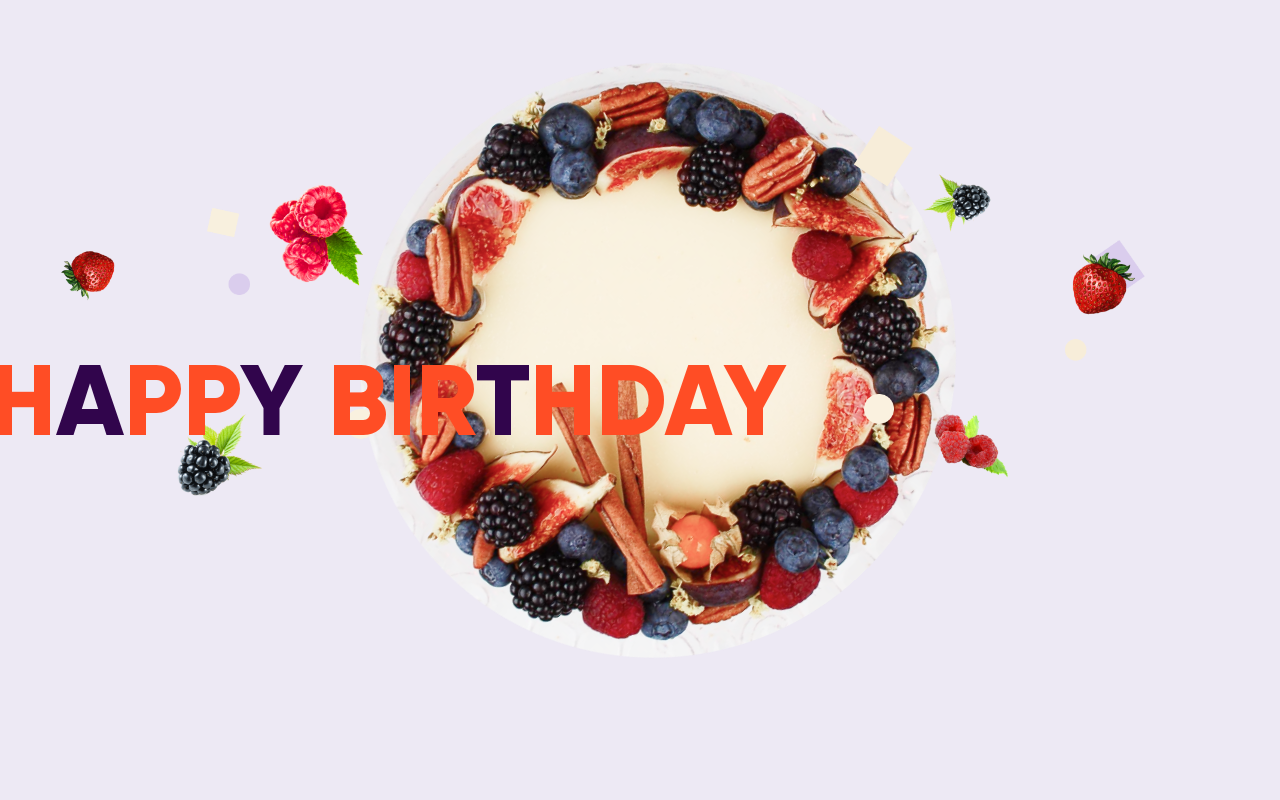
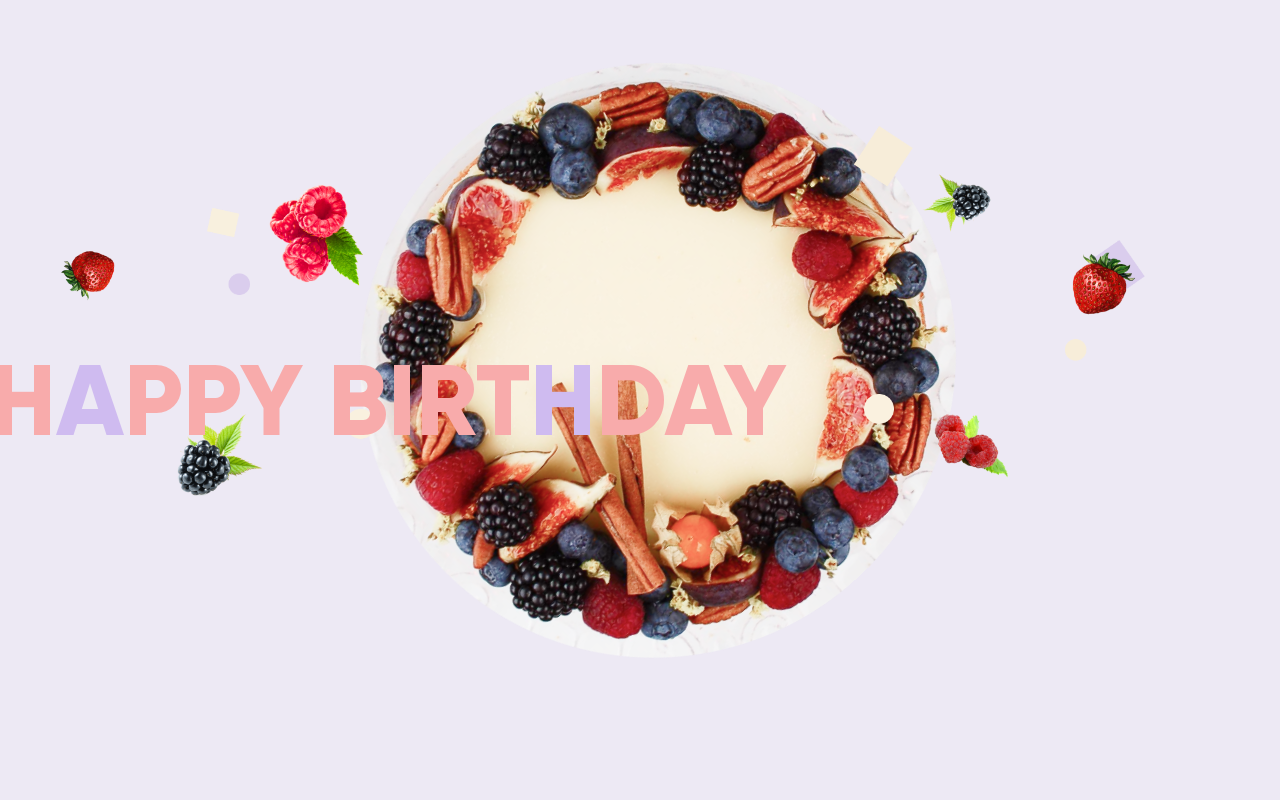
Before and after one commit to Mir4ri/h-birthday, a plain HTML site: page index.html in a window 1280 px wide. Shown: the top 800 px of the page. Drawn offline with nearby package versions, Linux system fonts and the light colour scheme.

Commit message:
color fix

```diff
--- a/css/components/_header.scss
+++ b/css/components/_header.scss
@@ -11,13 +11,13 @@
     .cake {
         position: relative;
         width: 760px;
-        top: 11%;
+        top: 12%;
         left: 30.1%;
         animation: 30s linear infinite ridin;
         transform: translate(-50%, -50%);
     }
     .h-birthday {
-        color: #FF4D25;
+        color: rgb(248, 171, 171);
         margin: 0;
         font-family: 'Gilroy', sans-serif;
         font-weight: bold;
@@ -29,7 +29,7 @@
         left: 50%;
         transform: translate(-50%, -50%);
         .h-birthday--white {
-            color: #31054C;
+            color: rgb(207, 187, 240);
         }
     }
     @keyframes ridin {
--- a/index.html
+++ b/index.html
@@ -15,8 +15,7 @@
     <header class="header">
         <img src="img/124.png" alt="cake" class="cake">
         <img src="img/header_more.png" alt="noise" class="noise">
-        <h1 class="h-birthday">h<span class="h-birthday--white">a</span>pp<span class="h-birthday--white">y</span> bir<span class="h-birthday--white">t</span>hday</h1>
-
+        <h1 class="h-birthday">h<span class="h-birthday--white">a</span>ppy birt<span class="h-birthday--white">h</span>day</h1>
     </header>
     <section class="wishing">
         <div class="wish-b">
```
Also changed, not shown: css/style.css, 1 other file.
